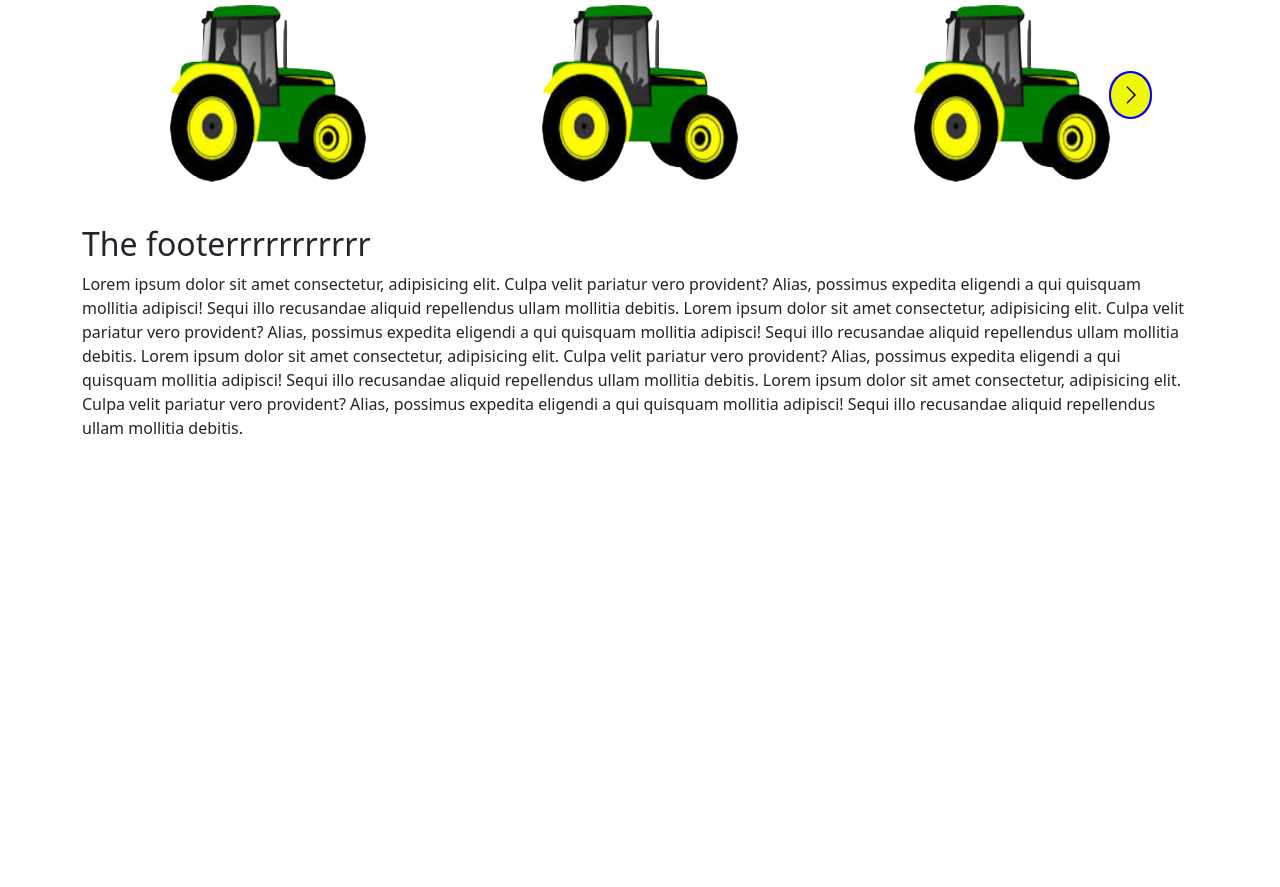
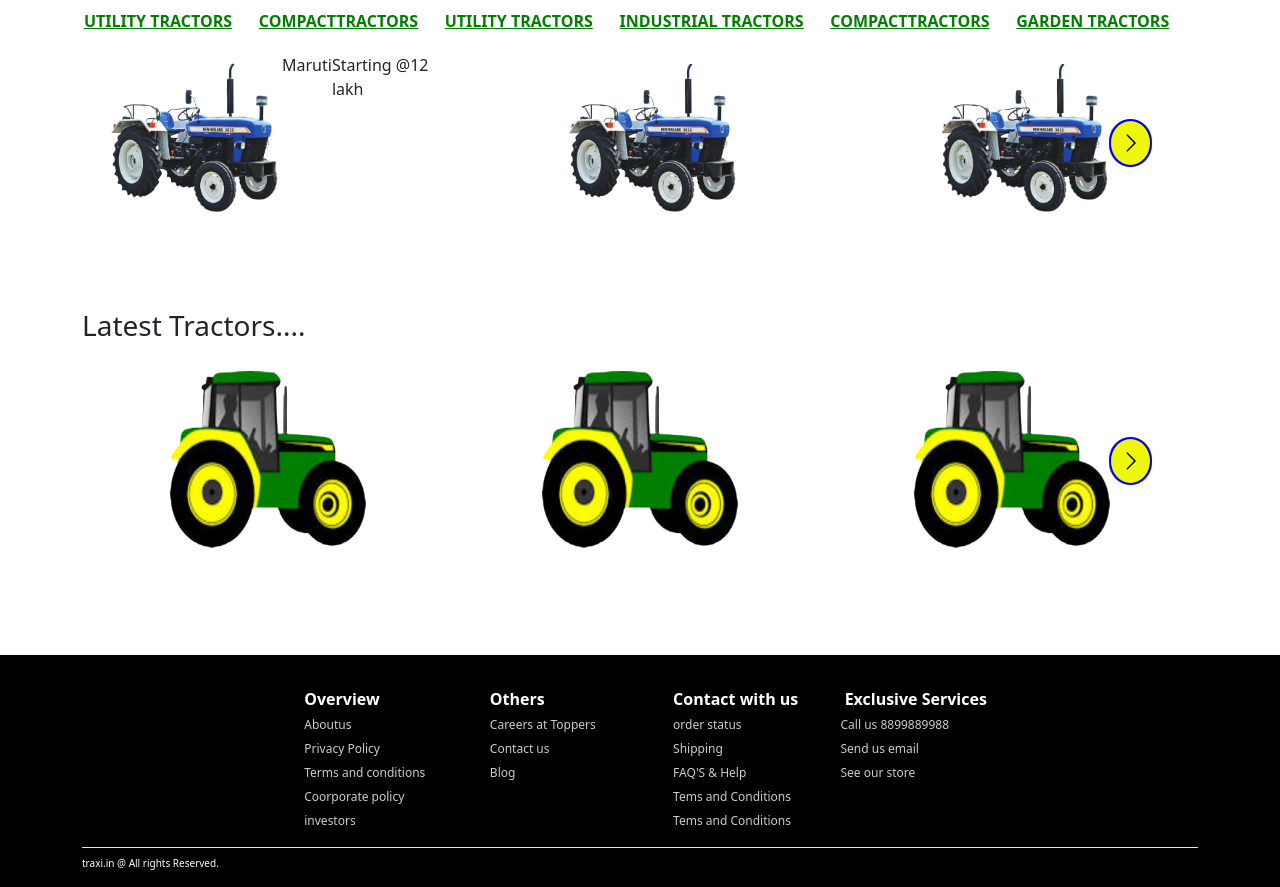
Before and after one commit to mayankkumarsingh97/traxi, a React (Create React App) app: page / in a window 1280 px wide. Shown: the part 1446-2333 px from the top of the page. Before the commit the page ends 1886 px from the top, so only its background shows below. Built offline with nearby package versions, Linux system fonts and the light colour scheme.

Commit message:
search by category completed

```diff
--- a/src/App.js
+++ b/src/App.js
@@ -3,6 +3,7 @@ import './App.css';
 import Header from './components/header/Header';
 import Hero from './components/hero/Hero';
 import Home from './components/home/Home';
+import SearchByCat from './components/search_by_cat/SearchByCat';
 import LatestTractors from './components/latest_tractors/LatestTractors';
 import Footer from './components/footer/Footer';
 function App() {
@@ -11,6 +12,8 @@ function App() {
    <Header/>
    <Hero/>
    <Home/>
+   <SearchByCat/>
+
    <LatestTractors/>
    <Footer/>
    </>
--- a/src/components/footer/Footer.jsx
+++ b/src/components/footer/Footer.jsx
@@ -2,22 +2,65 @@ import Container from 'react-bootstrap/Container';
 import Row from 'react-bootstrap/Row';
 import Col from 'react-bootstrap/Col';
 
-
+import "./footer.Module.css"
 export default function Footer() {
     return (
         <>
-            <Container>
-                <Row>
-                    <Col>
-                        <h2>The footerrrrrrrrrrr</h2>
-                        Lorem ipsum dolor sit amet consectetur, adipisicing elit. Culpa velit pariatur vero provident? Alias, possimus expedita eligendi a qui quisquam mollitia adipisci! Sequi illo recusandae aliquid repellendus ullam mollitia debitis.
-                        Lorem ipsum dolor sit amet consectetur, adipisicing elit. Culpa velit pariatur vero provident? Alias, possimus expedita eligendi a qui quisquam mollitia adipisci! Sequi illo recusandae aliquid repellendus ullam mollitia debitis.
-                        Lorem ipsum dolor sit amet consectetur, adipisicing elit. Culpa velit pariatur vero provident? Alias, possimus expedita eligendi a qui quisquam mollitia adipisci! Sequi illo recusandae aliquid repellendus ullam mollitia debitis.
-                        Lorem ipsum dolor sit amet consectetur, adipisicing elit. Culpa velit pariatur vero provident? Alias, possimus expedita eligendi a qui quisquam mollitia adipisci! Sequi illo recusandae aliquid repellendus ullam mollitia debitis.
-                    </Col>
-                </Row>
+            <Container fluid className='footer_bg'>
+                <footer>
+                    <Container>
+                        <Row className='align-items-center justify-content-center'>
+                            <Col md={4}>
+                                <ul className='d-flex justify-content-md-around'>
+                                    <div>
+                                        <li className='heading'>Overview&nbsp;</li>
+                                        <li><a href="#Aboutus">Aboutus</a></li>
+                                        <li><a href="#Privacy_Policy">Privacy Policy</a></li>
+                                        <li><a href="#Sweaters">Terms and conditions</a></li>
+                                        <li><a href="#Dress">Coorporate policy</a></li>
+                                        <li><a href="#Shoes">investors</a></li>
+                                    </div>
+                                    <div>
+                                        <li className='heading'>Others</li>
+                                        <li><a href="#Careers">Careers at Toppers</a></li>
+                                        <li><a href="#">Contact us</a></li>
+                                        <li><a href="#">Blog</a></li>
+                                    </div>
+                                </ul>
+
+                            </Col>
+                            <Col md={4}>
+                                <ul className='d-flex justify-content-md-around'>
+                                    <div>
+                                        <li className='heading'>Contact with us</li>
+                                        <li><a href="#order">order status</a></li>
+                                        <li><a href="#Shipping">Shipping</a></li>
+                                        <li><a href="#">FAQ'S & Help</a></li>
+                                        <li><a href="#">Tems and Conditions</a></li>
+                                        <li><a href="#">Tems and Conditions</a></li>
+                                    </div>
+                                    <div>
+                                        <li className='heading'>&nbsp;Exclusive Services</li>
+                                        <li><a href="#">Call us 8899889988</a></li>
+                                        <li><a href="#">Send us email</a></li>
+                                        <li><a href="#">See our store</a></li>
+
+                                    </div>
+                                </ul>
+                            </Col>
+                        </Row>
+                        <div className="border-bottom"></div>
+                        <Row>
+                            <Col md={12}>
+                                <div className="lead text-white my-2" style={{ fontSize: "10px" }}>
+                                    traxi.in @ All rights Reserved.
+                                </div>
+                            </Col>
+                        </Row>
+                    </Container>
+
+                </footer>
             </Container>
-
         </>
     )
 }
--- a/src/components/footer/footer.Module.css
+++ b/src/components/footer/footer.Module.css
@@ -0,0 +1,41 @@
+.footer_bg{
+    background-color: black;
+    padding: 2rem 0 .5rem 0;
+    margin-top: 4rem;
+}
+
+
+footer ul li{
+    list-style: none;
+}
+footer ul li a{
+    color:#ccc;
+    text-decoration: none;
+    font-size: 12px;
+    font-weight: 200;
+}
+footer ul{
+    padding: 0;
+    /* justify-content: space-between; */
+}
+footer ul .heading{
+    color:#fff;
+    font-weight: 600;
+}
+footer .sign_up input{
+    outline: none;
+    border:none;
+    width: 80%;
+    padding:4px 6px;
+    border-radius: 2px;
+}
+
+footer .social_media{
+    color:#fff;
+}
+
+@media (max-width:575px) {
+    footer .sign_up input{
+        width: 100%;
+    }
+}
--- a/src/components/header/Header.jsx
+++ b/src/components/header/Header.jsx
@@ -69,7 +69,7 @@ export default function Header() {
                         <nav>
                             <ul>
                                 <li>
-                                    <a href=""><option value="Home">Home</option></a>
+                                <a href="#home"><option value="Home">Home</option></a>
                                 </li>
                                 <li><select name="" id="">
                                     <option value="Farm_services">Farm Services</option>
--- a/src/components/latest_tractors/LatestTractors.jsx
+++ b/src/components/latest_tractors/LatestTractors.jsx
@@ -36,7 +36,7 @@ export default function LatestTractors() {
                     <Col md={12}>
 
                         <Col md={12}>
-                            <h3 className='text-center py-md-1'>Latest Tractors....</h3>
+                            <h3 className='py-md-1'>Latest Tractors....</h3>
                         </Col>
 
                     </Col>
--- /dev/null
+++ b/src/components/search_by_cat/SearchByCat.jsx
@@ -0,0 +1,80 @@
+import Carousel from "react-multi-carousel";
+import "react-multi-carousel/lib/styles.css";
+
+import Container from 'react-bootstrap/Container';
+import Row from 'react-bootstrap/Row';
+import Col from 'react-bootstrap/Col';
+
+import "./searchbycat.Module.css"
+import carsoul_search_by_cat from "../../img/tractor_img_two.png"
+import carsoul_search_img from "../../img/tractor_img_one.png"
+
+
+const responsive = {
+    superLargeDesktop: {
+        // the naming can be any, depends on you.
+        breakpoint: { max: 4000, min: 3000 },
+        items: 6
+    },
+    desktop: {
+        breakpoint: { max: 3000, min: 1024 },
+        items: 5
+    },
+    tablet: {
+        breakpoint: { max: 1024, min: 464 },
+        items: 3
+    },
+    mobile: {
+        breakpoint: { max: 464, min: 0 },
+        items: 2
+    }
+};
+
+export default function SearchByCat() {
+    return (
+        <>
+            <Container className='py-md-5'>
+                <Row>
+                    <Col md={12}>
+                        <h3>Search by Category</h3>
+                        <div className="search_by_category">
+                            <ul className='d-flex p-0 justify-content-between'>
+                                <li><a href="#UtilityTractors">Utility Tractors</a></li>
+                                <li><a href="#CompactTractors">CompactTractors</a></li>
+                                <li><a href="#UtilityTractors">Utility Tractors</a></li>
+                                <li><a href="#IndustrialTractors">Industrial Tractors</a></li>
+                                <li><a href="#CompactTractors">CompactTractors</a></li>
+                                <li><a href="#GardenTractors">Garden Tractors</a></li>
+                                <li><a href="#"></a></li>
+                            </ul>
+                        </div>
+                    </Col>
+                    <Col md={12}>
+                    <Carousel responsive={responsive}>
+                            <div className='d-flex justify-content-center row-direction-column'>
+                                <img src={carsoul_search_by_cat} className="im" alt="ooooo" />
+                                <div className="name">
+                                    Maruti
+                                </div>
+                                <div className="name">
+                                    Starting @12 lakh
+                                </div>
+                            </div>
+                            <div className='d-flex justify-content-center'><img src={carsoul_search_by_cat} className="im" alt="ooooo" /></div>
+                            <div className='d-flex justify-content-center'><img src={carsoul_search_by_cat} className="im" alt="ooooo" /></div>
+                            <div className='d-flex justify-content-center'><img src={carsoul_search_by_cat} className="im" alt="ooooo" /></div>
+                            <div className='d-flex justify-content-center'><img src={carsoul_search_by_cat} className="im" alt="ooooo" /></div>
+                            <div className='d-flex justify-content-center'><img src={carsoul_search_by_cat} className="im" alt="ooooo" /></div>
+                            <div className='d-flex justify-content-center'><img src={carsoul_search_by_cat} className="im" alt="ooooo" /></div>
+                            <div className='d-flex justify-content-center'><img src={carsoul_search_by_cat} className="im" alt="ooooo" /></div>
+                            <div className='d-flex justify-content-center'><img src={carsoul_search_by_cat} className="im" alt="ooooo" /></div>
+                        </Carousel>
+                    </Col>
+
+
+
+                </Row>
+            </Container>
+        </>
+    )
+}
--- /dev/null
+++ b/src/components/search_by_cat/searchbycat.Module.css
@@ -0,0 +1,13 @@
+.search_by_category ul li a {
+    display: inline-block;
+    padding: 4px 2px;
+    color: #027F01;
+    text-transform: uppercase;
+    font-weight: 600;
+
+
+}
+
+.search_by_category ul li a:hover {
+    background-color: yellow;
+}
```
Also changed, not shown: src/components/home/Home.jsx (+10 -10 lines), src/img/tractor_img_two.png (added).
